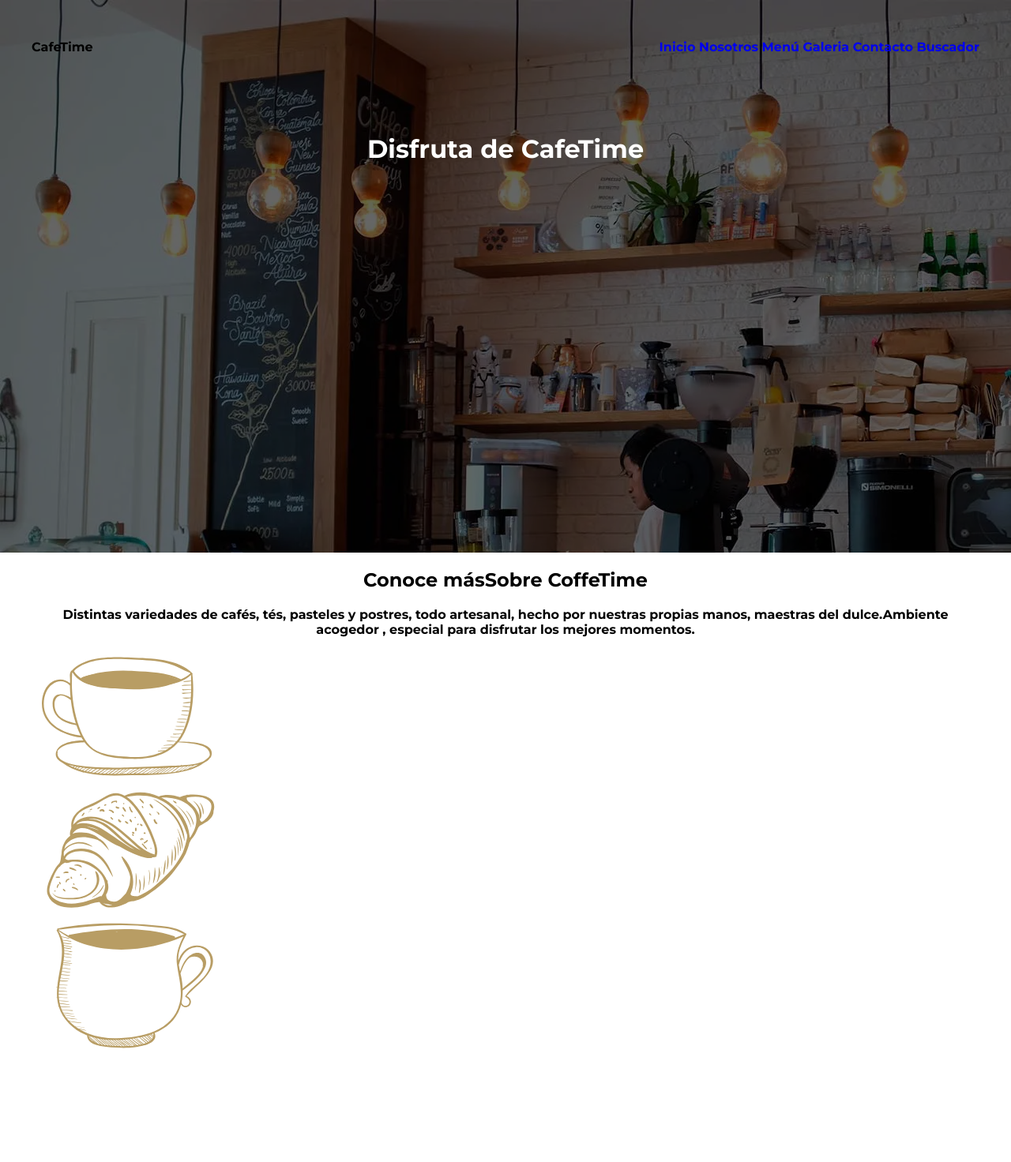
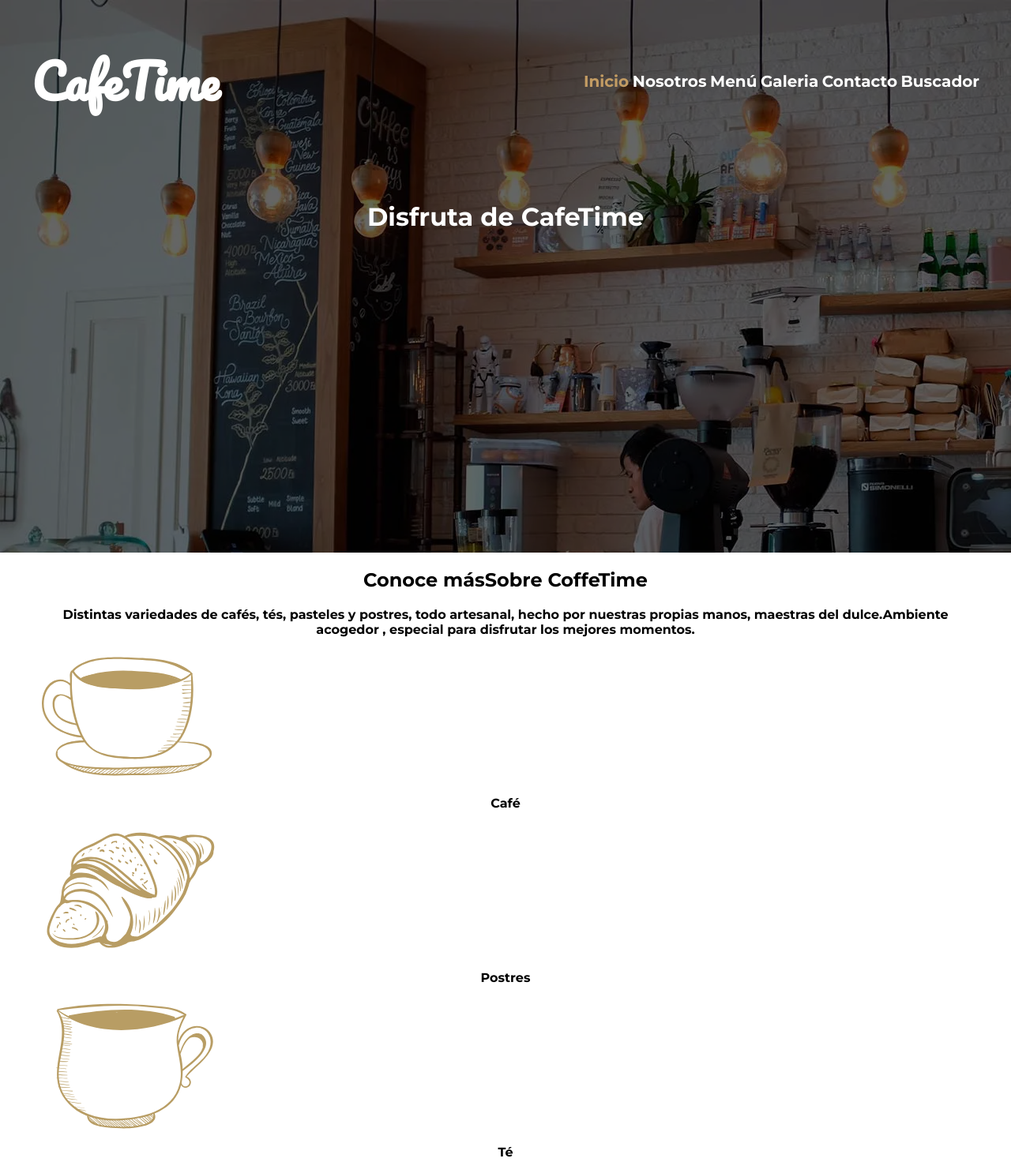
Before and after one commit to dcahuin/cafeteriagulp, a website: page index.html in a window 1280 px wide. Shown: the whole page at 79% size. Before the commit the page ends 1332 px from the top, so only its background shows below. Drawn offline with Linux system fonts and the light colour scheme.

Commit message:
GUARDAR CAMBIOS

```diff
--- a/index.html
+++ b/index.html
@@ -47,13 +47,16 @@
     <ul class="list-icons">
       <li>
         <img src="build/img/newImgCafeTime/icono_cafe.svg" alt="icon coffe">
+        <p>Café</p>
       </li>
       <li>
         <img src="build/img/newImgCafeTime/icono_postre.svg" alt="icon postres">
+        <p>Postres</p>
 
       </li>
       <li>
         <img src="build/img/newImgCafeTime/icono_te.svg" alt="icon de té">
+        <p>Té</p>
 
       </li>
     </ul>
--- a/src/scss/base/_global.scss
+++ b/src/scss/base/_global.scss
@@ -22,6 +22,7 @@ html {
 body {
   font-family: v.$fontMain;
   font-size: 1.6rem; // 16px;
+  background-color: v.$brown-light;
 }
 
 p {
--- a/src/scss/base/_mixins.scss
+++ b/src/scss/base/_mixins.scss
@@ -18,3 +18,9 @@
     @content;
   }
 }
+
+@mixin grid($colum, $space) {
+  display: grid;
+  grid-template-columns: repeat($column, 1fr);
+  column-gap: $space;
+}
--- a/src/scss/main/_containerbegin.scss
+++ b/src/scss/main/_containerbegin.scss
@@ -0,0 +1,12 @@
+@use 'base/variables' as v;
+@use 'base/mixins' as m;
+
+.container-begin {
+    padding: 5rem 2rem;
+    background-color: v.$white;
+    @include m.tablet {
+        padding: 10rem;
+        margin-top: -10px;
+        position: relative;
+    }
+}
--- a/src/scss/main/_icons.scss
+++ b/src/scss/main/_icons.scss
@@ -2,7 +2,21 @@
 @use 'base/mixins' as m;
 
 .icons {
+    margin-top: 5rem;
     .list-icons {
+        li {
+            img {
+                margin: 0 auto;
+                width: 12rem;
+            }
+
+            p {
+                font-size: 3.2rem;
+                color: v.$primary;
+            }
+        }
+
+        @include
 
     }
 }
```
Also changed, not shown: build/css/styles.css.
